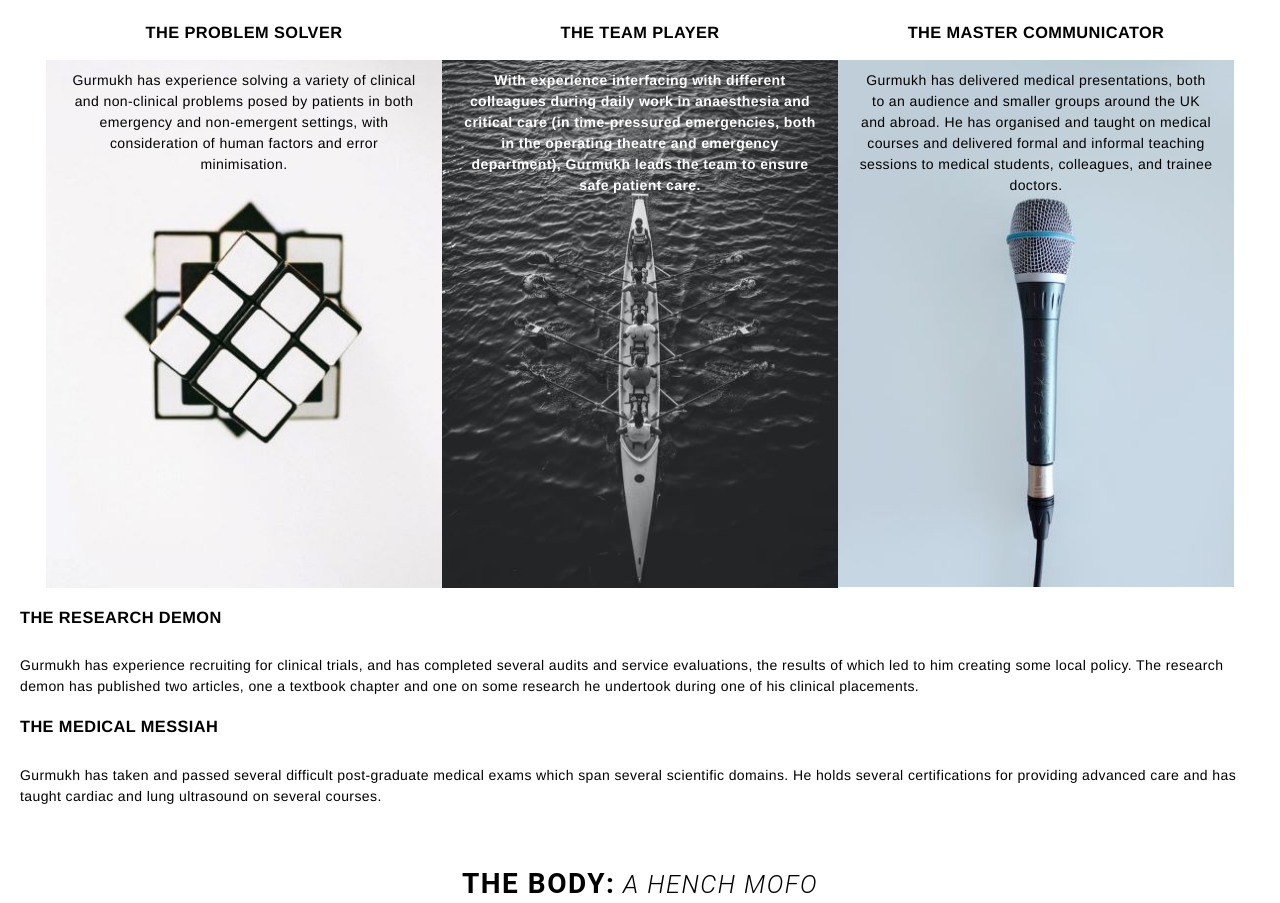
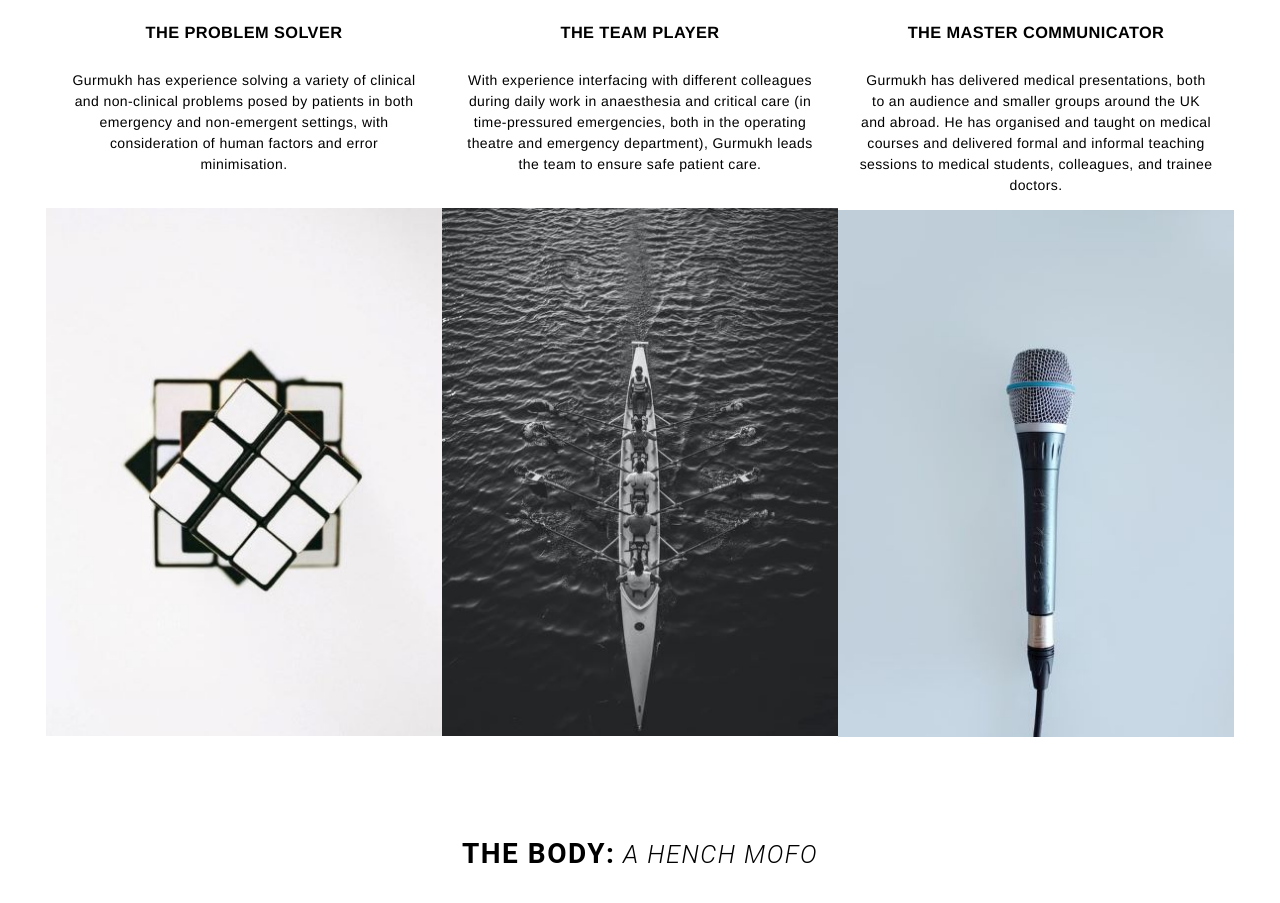
Before and after one commit to SchoolOfCode/w1_website-challenge-Pillroy, a plain HTML site: page index.html in a window 1280 px wide. Shown: the part 1157-2060 px from the top of the page. Drawn offline with Linux system fonts and the light colour scheme.

Commit message:
final submission

```diff
--- a/index.html
+++ b/index.html
@@ -35,35 +35,22 @@
             </div>
             <a name="themind"></a>
             <h2>The Mind:<span style="font-size: 0.9em; font-weight: 300;"><em> a healing phenomenon</em></span></h2>
-            <div class="container desktop-only" id="text">
+            <div class="container" id="text">
                 <div class="column-3">
                     <h3>The Problem Solver</h3>
                     <p>Gurmukh has experience solving a variety of clinical and non-clinical problems posed by patients in both emergency and non-emergent settings, with consideration of human factors and error minimisation.</p>
+                    <img src="media/rubix_cube.jpg" alt="rubix cube" class="centre" id="pic-1">
                 </div>
                 <div class="column-3">
                     <h3>The Team Player</h3>
-                    <p class="white">With experience interfacing with different colleagues during daily work in anaesthesia and critical care (in time-pressured emergencies, both in the operating theatre and emergency department), Gurmukh leads the team to ensure safe patient care.</p>
+                    <p>With experience interfacing with different colleagues during daily work in anaesthesia and critical care (in time-pressured emergencies, both in the operating theatre and emergency department), Gurmukh leads the team to ensure safe patient care.</p>
+                    <img src="media/team.jpg" alt="rowing team" class="centre" id="pic-2">
                 </div>
                 <div class="column-3">
                     <h3>The Master Communicator</h3>
                 <p>Gurmukh has delivered medical presentations, both to an audience and smaller groups around the UK and abroad. He has organised and taught on medical courses and delivered formal and informal teaching sessions to medical students, colleagues, and trainee doctors.</p>
+                <img src="media/mic.jpg" alt="mic" class="centre">
                 </div>
-            </div>
-            <div class="container desktop-only" id="pictures">
-                <div class="column-3">
-                    <img src="media/rubix_cube.jpg" alt="rubix cube" class="centre">
-                </div>
-                <div class="column-3">
-                    <img src="media/team.jpg" alt="rowing team" class="centre">
-                </div>
-                <div class="column-3">
-                    <img src="media/mic.jpg" alt="mic" class="centre">
-                </div>
-            </div>
-                <h3>The Research Demon</h3>
-                <p>Gurmukh has experience recruiting for clinical trials, and has completed several audits and service evaluations, the results of which led to him creating some local policy. The research demon has published two articles, one a textbook chapter and one on some research he undertook during one of his clinical placements. </p>
-                <h3>The Medical Messiah</h3>
-                <p>Gurmukh has taken and passed several difficult post-graduate medical exams which span several scientific domains. He holds several certifications for providing advanced care and has taught cardiac and lung ultrasound on several courses.</p>
             </div>
             <a name="thebody"></a>
             <h2>The Body:<span style="font-size: 0.9em; font-weight: 300;"><em> a hench mofo</em></span></h2>
@@ -86,7 +73,7 @@
             </div>
             <footer>
                 <a name="feelinglucky"></a>
-                <form action="" id="contact_form">
+                <form action="#" method="post" id="contact_form">
                     <div class="container-c">
                         <div class="column-2" id="fname-column">
                             <label for="fname">First Name</label><br>
--- a/style.css
+++ b/style.css
@@ -214,6 +214,7 @@ header {
 .container {
     position: relative;
     display: flex;
+    flex-direction: row;
     justify-content: center;
     margin: auto;
     max-width: 1200px;
@@ -227,24 +228,33 @@ header {
     font-weight: 400;
 }
 
-.white {
-    color: white;
-    font-weight: 600 !important;
-}
-
-#pictures {
-    margin-top: -150px;
-}
-
 .column-3 {
     width: 33%;
     max-width: 600px;
     text-align: center;
+    margin-bottom: 40px;
 }
 
 /*RESPONSIVE*/
 
+@media only screen and (min-width: 1216px) {
+    #pic-1 {
+        margin-top: 33px;
+    }
+    #pic-2 {
+        margin-top: 33px;
+    }
+}
 
+@media only screen and (max-width: 1215px) {
+    .container {
+        flex-direction: column;
+    }
+    .column-3 {
+        width: 100%;
+        max-width: none;
+    }
+}
 
 /*THE SOUL*/
 
@@ -331,3 +341,7 @@ input {
     width: 100%;
     margin: 0;
 }
+
+.white {
+    color: white;
+}
```
Also changed, not shown: 1 other file.
